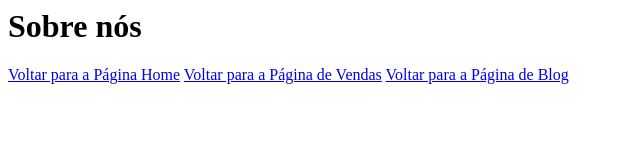
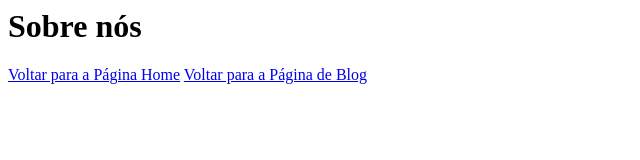
Before and after one commit to valdeci-junior/aulagithub-2, a plain HTML site: page sobre.html in a window 1280 px wide. Shown: the whole page, without its empty margins (0-640 px from the left). Drawn offline with Linux system fonts and the light colour scheme.

Commit message:
atualização na página de blog

```diff
--- a/sobre.html
+++ b/sobre.html
@@ -2,7 +2,6 @@
 <body>
     <h1>Sobre nós</h1>
     <a href="index.html">Voltar para a Página Home</a>
-    <a href="vendas.html">Voltar para a Página de Vendas</a>
     <a href="blog.html">Voltar para a Página de Blog</a>
 </body>
 </html>
```
